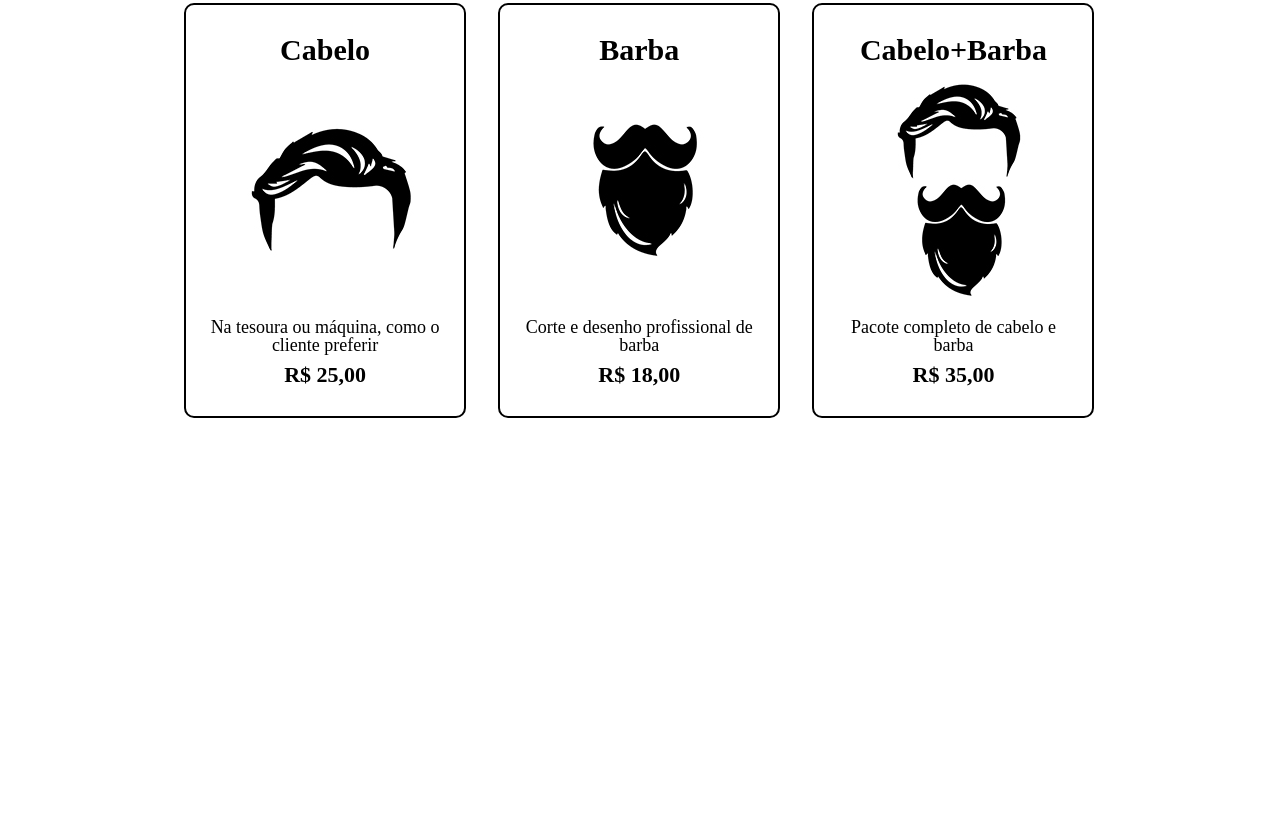
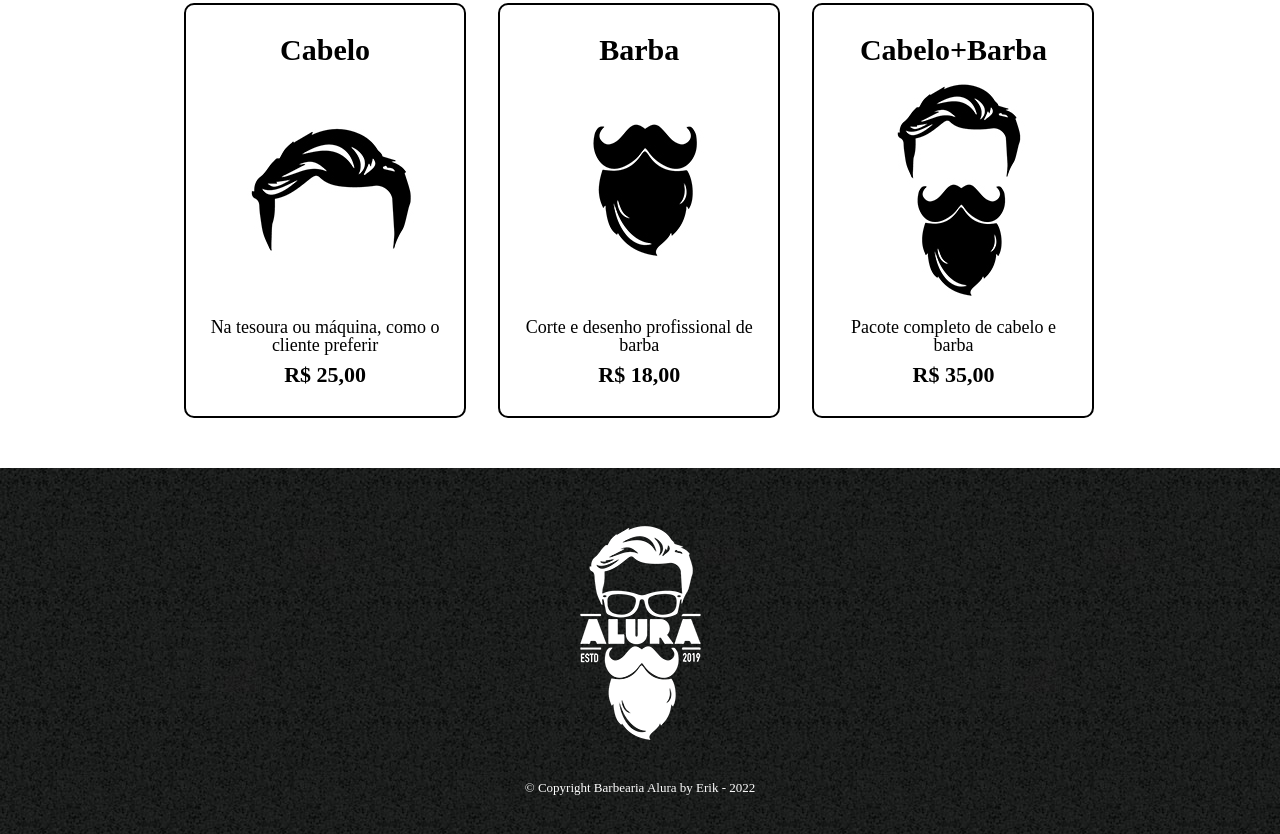
Before and after one commit to emoulin/barbearia-alura, a plain HTML site: page produtos.html in a window 1280 px wide. Shown: the part 340-1174 px from the top of the page. Before the commit the page ends 808 px from the top, so only its background shows below. Drawn offline with Linux system fonts and the light colour scheme.

Commit message:
adicionei o footer

```diff
--- a/produtos.css
+++ b/produtos.css
@@ -78,3 +78,15 @@ nav a:hover {
     font-weight: bold;
     margin-top: 10px;
 }
+
+footer {
+    text-align: center;
+    background: url("./img/bg.jpg");
+    padding: 40px 0;
+}
+
+.copyright {
+    color: #FFFFFF;
+    font-size: 13px;
+    margin-top: 20px;
+}
--- a/produtos.html
+++ b/produtos.html
@@ -47,5 +47,10 @@
             </li>
         </ul>
     </main>
+
+    <footer>
+        <img src="./img/logo-branco.png" alt="">
+        <p class="copyright">&copy; Copyright Barbearia Alura by Erik - 2022</p>
+    </footer>
 </body>
 </html>
```
